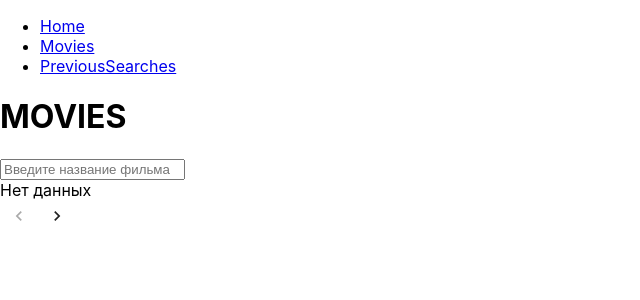
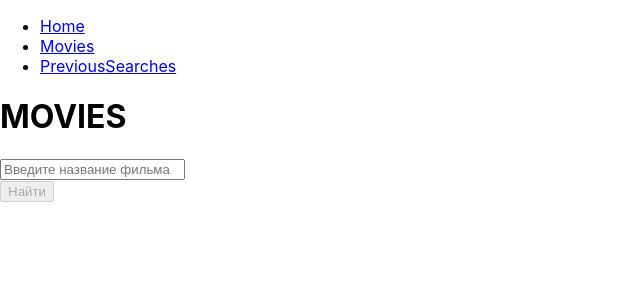
Before and after one commit to mexell96/movie-house, a React (Create React App) app: page /movies in a window 1280 px wide. Shown: the top 300 px of the page, without its empty margins (0-640 px from the left). Built offline with nearby package versions, Linux system fonts and the light colour scheme; no server answers.

Commit message:
second commit

```diff
--- a/src/App.js
+++ b/src/App.js
@@ -1,6 +1,7 @@
 import { BrowserRouter as Router, Switch, Route } from "react-router-dom";
 import Navbar from "./components/Navbar";
 import Home from "./pages/Home";
+import Movie from "./pages/Movie";
 import Movies from "./pages/Movies";
 import PreviousSearches from "./pages/PreviousSearches";
 
@@ -11,6 +12,9 @@ export default function App() {
                 <Navbar />
 
                 <Switch>
+                    <Route path="/movies/:id">
+                        <Movie />
+                    </Route>
                     <Route path="/movies">
                         <Movies />
                     </Route>
--- a/src/components/FoundMovies.js
+++ b/src/components/FoundMovies.js
@@ -1,10 +1,14 @@
 import React from "react";
+import { Link } from "react-router-dom";
 
 function FoundMovies({ arrMovies }) {
     return arrMovies.Search.map((movie) => {
         return (
             <div key={movie.imdbID}>
-                <h2>{movie.Title}</h2>
+                <Link to={`/movies/${movie.imdbID}`}>
+                    <h2>{movie.Title}</h2>
+                </Link>
+
                 <img src={movie.Poster} alt={movie.Title} />
                 <p>{movie.Plot}</p>
                 <span>{movie.Year}</span>
--- a/src/consts.js
+++ b/src/consts.js
@@ -1,5 +1,9 @@
 export const API = "http://www.omdbapi.com/?apikey=21f3dae8&s=";
 
-// export const API = "https://www.omdbapi.com/?apikey=21f3dae8&i=tt3813310";
+export const APIFull = "https://www.omdbapi.com/?apikey=21f3dae8&plot=full&i=";
 
 // id = tt3813310
+
+
+
+// http://www.omdbapi.com/?i=tt0242423&plot=full
--- /dev/null
+++ b/src/pages/Movie.js
@@ -0,0 +1,38 @@
+import { APIFull } from "./../consts";
+import axios from "axios";
+import React, { useEffect, useState } from "react";
+import { useParams } from "react-router-dom";
+
+function Movie() {
+    let { id } = useParams();
+    const [movie, setMovie] = useState();
+
+    const fetchData = async (id) => {
+        const response = await axios.get(`${APIFull}${id}`);
+        console.log(response.data, "responseNEW");
+        if (response.data) {
+            setMovie(response.data);
+        }
+    };
+
+    useEffect(() => {
+        fetchData(id);
+    }, []);
+
+    return (
+        <div>
+            {movie ? (
+                <div>
+                    <h4>{movie.Title}</h4>
+                    <img src={movie.Poster} alt={movie.Title} />
+                    <span>{movie.Year}</span>
+                    <span>{movie.Plot}</span>
+                </div>
+            ) : (
+                <h3>Загрузка</h3>
+            )}
+        </div>
+    );
+}
+
+export default Movie;
--- a/src/pages/Movies.js
+++ b/src/pages/Movies.js
@@ -1,14 +1,21 @@
+import { Link } from "react-router-dom";
 import { API } from "../consts";
 import axios from "axios";
-import React, { useState, useEffect } from "react";
+import React, { useState } from "react";
 import FoundMovies from "../components/FoundMovies";
 import SearchInput from "../components/SearchInput";
 import PaginationForMovies from "../components/PaginationForMovies";
+import { useRouteMatch } from "react-router";
 
 export default function Movies() {
     const [arrMovies, setMovies] = useState([]);
     const [searchValue, setSearchValue] = useState("");
+    const [error, setError] = useState("");
     const [pagePagination, setPagePagination] = React.useState(1);
+    let { path, url } = useRouteMatch();
+
+    console.log(path, "path");
+    console.log(url, "url");
 
     const fetchData = async (searchValue, pagePagination) => {
         const response = await axios.get(
@@ -20,36 +27,45 @@ export default function Movies() {
             setMovies(response.data);
         } else {
             setMovies([]);
+            setError(response.data);
         }
     };
 
-    const handleChange = (event, value) => {
-        setPagePagination(value);
-        console.log(value, "value Page");
+    const handleChange = (pagePagination = 1) => {
+        console.log(pagePagination, "pagePagination Page");
+        setPagePagination(pagePagination);
+        fetchData(searchValue, pagePagination);
     };
-
-    useEffect(() => {
-        fetchData(searchValue, pagePagination);
-    }, [searchValue, pagePagination]);
 
     return (
         <div>
             <h1>MOVIES</h1>
+
             <SearchInput
                 searchValue={searchValue}
                 setSearchValue={setSearchValue}
             />
-            {arrMovies.Response === "True" ? (
-                arrMovies?.Search && <FoundMovies arrMovies={arrMovies} />
-            ) : (
-                <div>Нет данных</div>
+            <Link to={`${url}?s=${searchValue}&page=${pagePagination}`}>
+                <button
+                    type="button"
+                    disabled={!searchValue}
+                    onClick={() => handleChange(pagePagination)}>
+                    Найти
+                </button>
+            </Link>
+
+            {arrMovies.Response === "True" && arrMovies?.Search && (
+                <>
+                    <FoundMovies arrMovies={arrMovies} />
+                    <PaginationForMovies
+                        arrMovies={arrMovies}
+                        pagePagination={pagePagination}
+                        handleChange={handleChange}
+                    />
+                </>
             )}
 
-            <PaginationForMovies
-                arrMovies={arrMovies}
-                pagePagination={pagePagination}
-                handleChange={handleChange}
-            />
+            {error.Response === "False" && <div>Ничего не нашлось</div>}
         </div>
     );
 }
```
